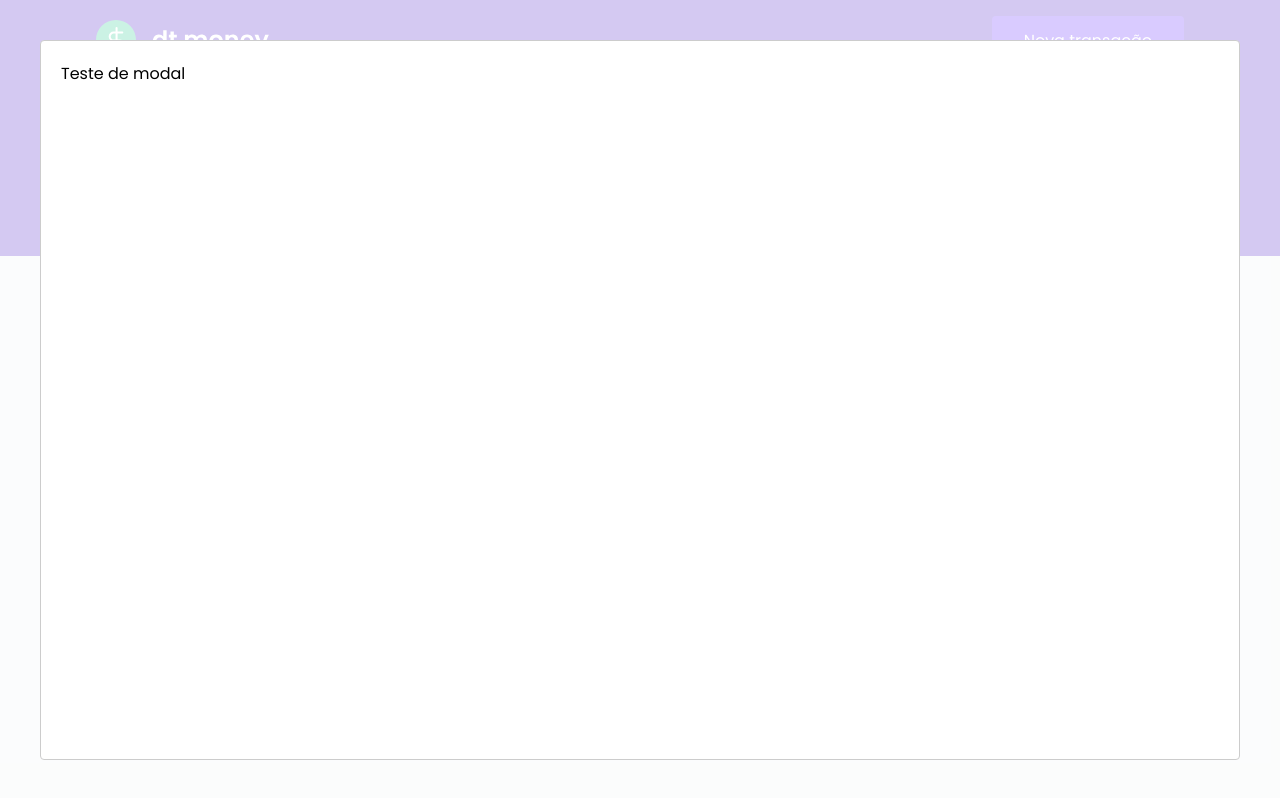
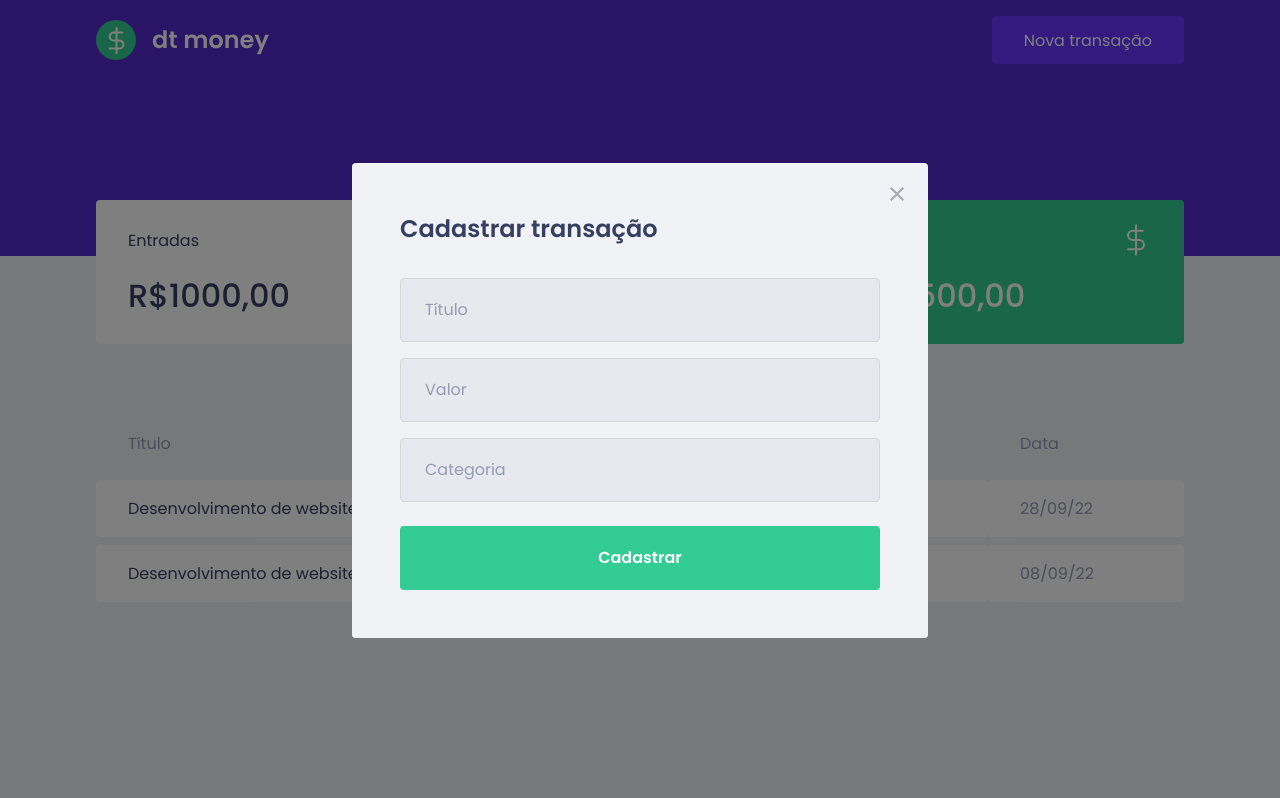
Before and after one commit to ronald-assis/dtmoney-ignite, a React (Create React App) app: page / in a window 1280 px wide. Both pictures are taken after a click on the button "Nova transação". Built offline with nearby package versions, Linux system fonts and the light colour scheme; no server answers; what miragejs would draw is missing.

Commit message:
style: styling modal

```diff
--- a/package.json
+++ b/package.json
@@ -25,7 +25,7 @@
     "typescript": "^4.4.2"
   },
   "scripts": {
-    "start": "react-scripts start",
+    "dev": "react-scripts start",
     "build": "react-scripts build",
     "test": "react-scripts test",
     "eject": "react-scripts eject"
--- a/src/App.tsx
+++ b/src/App.tsx
@@ -3,6 +3,7 @@
 
 import { Dashboard } from "./components/Dashboard";
 import { Header } from "./components/Header";
+import { NewTransactionsModal } from './components/NewTransactionsModal';
 import { GlobalStyle } from "./global";
 
 Modal.setAppElement('#root');
@@ -18,12 +19,10 @@
     <>
       <Header onOpenNewTransactionsModal={handleOpenOrCloseNewTransactionsModal} />
       <Dashboard />
-      <Modal
+      <NewTransactionsModal
         isOpen={isNewTransactionsModalOpen}
         onRequestClose={handleOpenOrCloseNewTransactionsModal}
-      >
-        Teste de modal
-      </Modal>
+      />
       <GlobalStyle />
     </>
   );
--- /dev/null
+++ b/src/components/NewTransactionsModal/index.tsx
@@ -0,0 +1,40 @@
+import Modal from 'react-modal';
+
+import closeImg from '../../assets/close.svg';
+
+import { Container } from './style';
+
+type NewTransactionsModalProps = {
+  isOpen: boolean;
+  onRequestClose: () => void;
+};
+
+export function NewTransactionsModal({ isOpen, onRequestClose}: NewTransactionsModalProps) {
+  return (
+    <Modal
+      isOpen={isOpen}
+      onRequestClose={onRequestClose}
+      overlayClassName="react-modal-overlay"
+      className="react-modal-content"
+    >
+      <button
+        type='button'
+        onClick={onRequestClose}
+        className="react-modal-close"
+      >
+        <img src={closeImg} alt="Fechar modal" />
+      </button>
+      <Container>
+        <h2>Cadastrar transação</h2>
+
+        <input placeholder='Título' />
+        <input type="number" placeholder='Valor' />
+        <input placeholder='Categoria' />
+
+        <button type="submit">
+          Cadastrar
+        </button>
+      </Container>
+    </Modal>
+  )
+}
--- /dev/null
+++ b/src/components/NewTransactionsModal/style.ts
@@ -0,0 +1,49 @@
+import styled from "styled-components";
+
+export const Container = styled.form`
+  h2 {
+    color: var(--text-title);
+    font-size: 1.5rem;
+    margin-bottom: 2rem;
+  }
+
+  input {
+    width: 100%;
+    padding: 0 1.5rem;
+    height: 4rem;
+    border-radius: 0.25rem;
+
+    border: 1px  solid #d7d7d7;
+    background: #e7e9ee;
+
+    font-weight: 400;
+    font-size: 1rem;
+
+    &::placeholder {
+      color: var(--text-body)
+    }
+
+    & + input { // todo input que tiver um antes dele, defino um margin top
+      margin-top: 1rem;
+    }
+  }
+
+  button[type="submit"] {
+    width: 100%;
+    padding: 0 1.5rem;
+    height: 4rem;
+    background: var(--green);
+    color: #fff;
+    border-radius: 0.25rem;
+    border: 0;
+    font-size: 1rem;
+    margin-top: 1.5rem;
+    font-weight: 600;
+
+    transition: filter 0.2s;
+
+    &:hover {
+      filter: brightness(0.9);
+    }
+  }
+`;
--- a/src/global.ts
+++ b/src/global.ts
@@ -55,4 +55,41 @@
     opacity: 0.6;
     cursor: not-allowed;
   }
+
+  .react-modal-overlay {
+    background: rgba(0, 0, 0, 0.5);
+
+    position: fixed;
+    top: 0;
+    bottom: 0;
+    left: 0;
+    right: 0;
+
+    display: flex;
+    align-items: center;
+    justify-content: center;
+  }
+
+  .react-modal-content {
+    width: 100%;
+    max-width: 576px;
+    background: var(--background);
+    padding: 3rem;
+    position: relative;
+    border-radius: 0.24rem;
+  }
+
+  .react-modal-close {
+    position: absolute;
+    right: 1.5rem;
+    top: 1.5rem;
+    border: 0;
+    background: transparent;
+
+    transition: filter 0.2s;
+
+    &:hover {
+      filter: brightness(0.8);
+    }
+  }
 `
```
